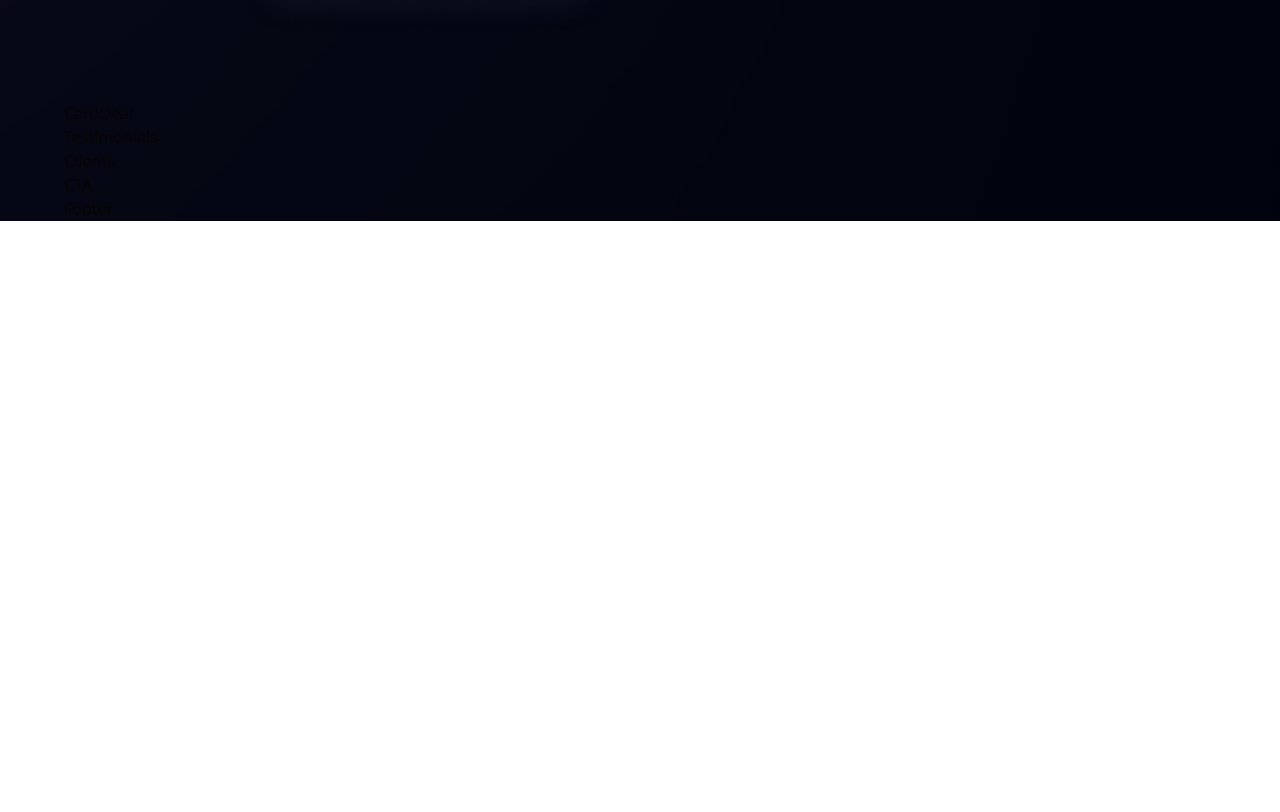
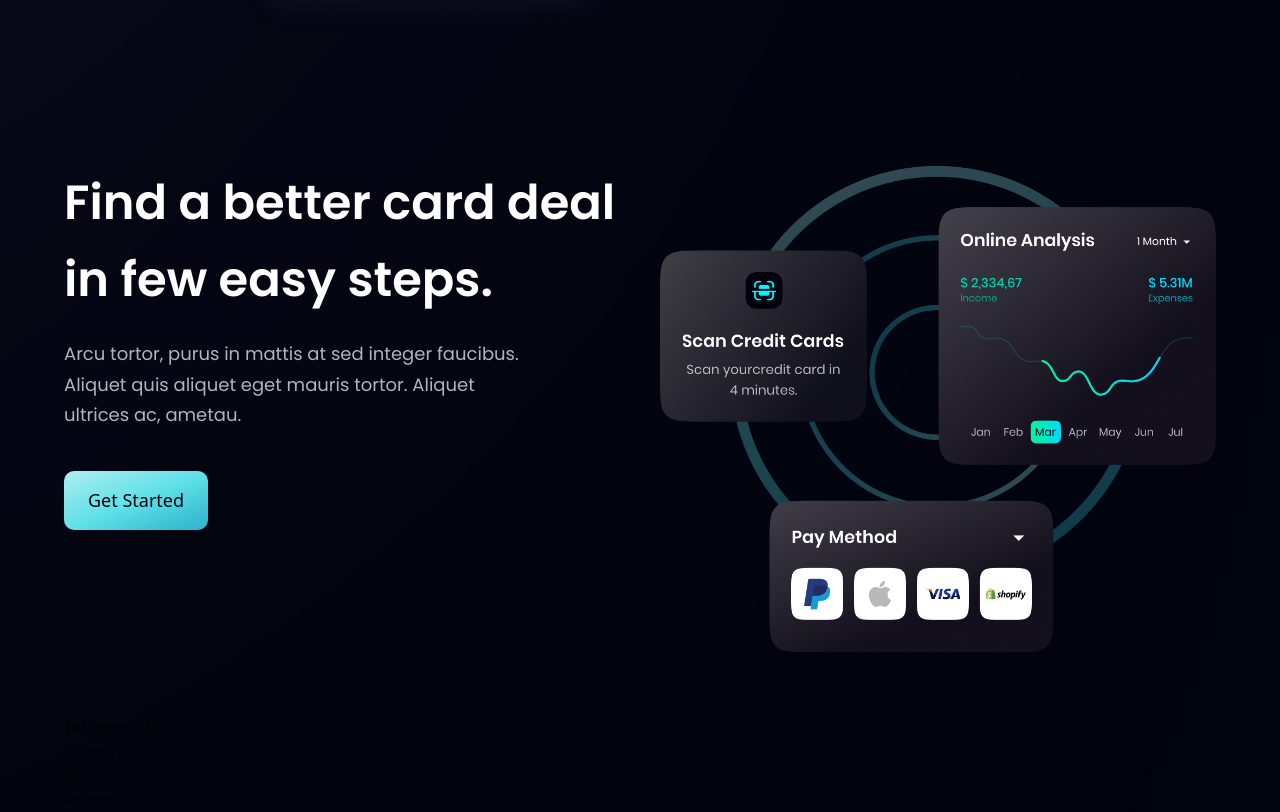
Before and after one commit to Bonattii/bank-landing-page, a React (Vite) app: page / in a window 1280 px wide. Shown: the part 2088-2900 px from the top of the page. Before the commit the page ends 2309 px from the top, so only its background shows below. Built offline with nearby package versions, Linux system fonts and the light colour scheme.

Commit message:
Create cardDeal section

```diff
--- a/src/components/Button.jsx
+++ b/src/components/Button.jsx
@@ -2,7 +2,7 @@ const Button = ({ styles }) => {
   return (
     <button
       type="button"
-      className={`py-4 px-6 bg-blue-gradient font-popping font-medium text-[18px] text-primary outline-none ${styles}`}
+      className={`py-4 px-6 bg-blue-gradient font-popping font-medium text-[18px] text-primary outline-none rounded-[10px] ${styles}`}
     >
       Get Started
     </button>
--- a/src/components/CardDeal.jsx
+++ b/src/components/CardDeal.jsx
@@ -1,7 +1,27 @@
-import React from 'react';
+import { card } from '../assets';
 
-const CardDeal = () => {
-  return <div>CardDeal</div>;
-};
+import Button from './Button';
+
+const CardDeal = () => (
+  <section className="flex md:flex-row flex-col sm:py-16 py-6">
+    <div className="flex-1 file:flex justify-center items-startflex-col">
+      <h2 className="font-poppins font-semibold xs:text-[48px] text-[40px] text-white xs:leading-[76.8px] leading-[66.8px] w-full">
+        Find a better card deal <br className="sm:block hidden" /> in few easy
+        steps.
+      </h2>
+
+      <p className="font-poppins font-normal text-dimWhite text-[18px] leading-[30.8px] max-w-[470px] mt-5">
+        Arcu tortor, purus in mattis at sed integer faucibus. Aliquet quis
+        aliquet eget mauris tortor. Aliquet ultrices ac, ametau.
+      </p>
+
+      <Button styles="mt-10" />
+    </div>
+
+    <div className="flex-1 flex justify-center items-center md:ml-10 ml-0 md:mt-0 mt-10 relative">
+      <img src={card} alt="card" className="w-[100%] h-[100%]" />
+    </div>
+  </section>
+);
 
 export default CardDeal;
```
